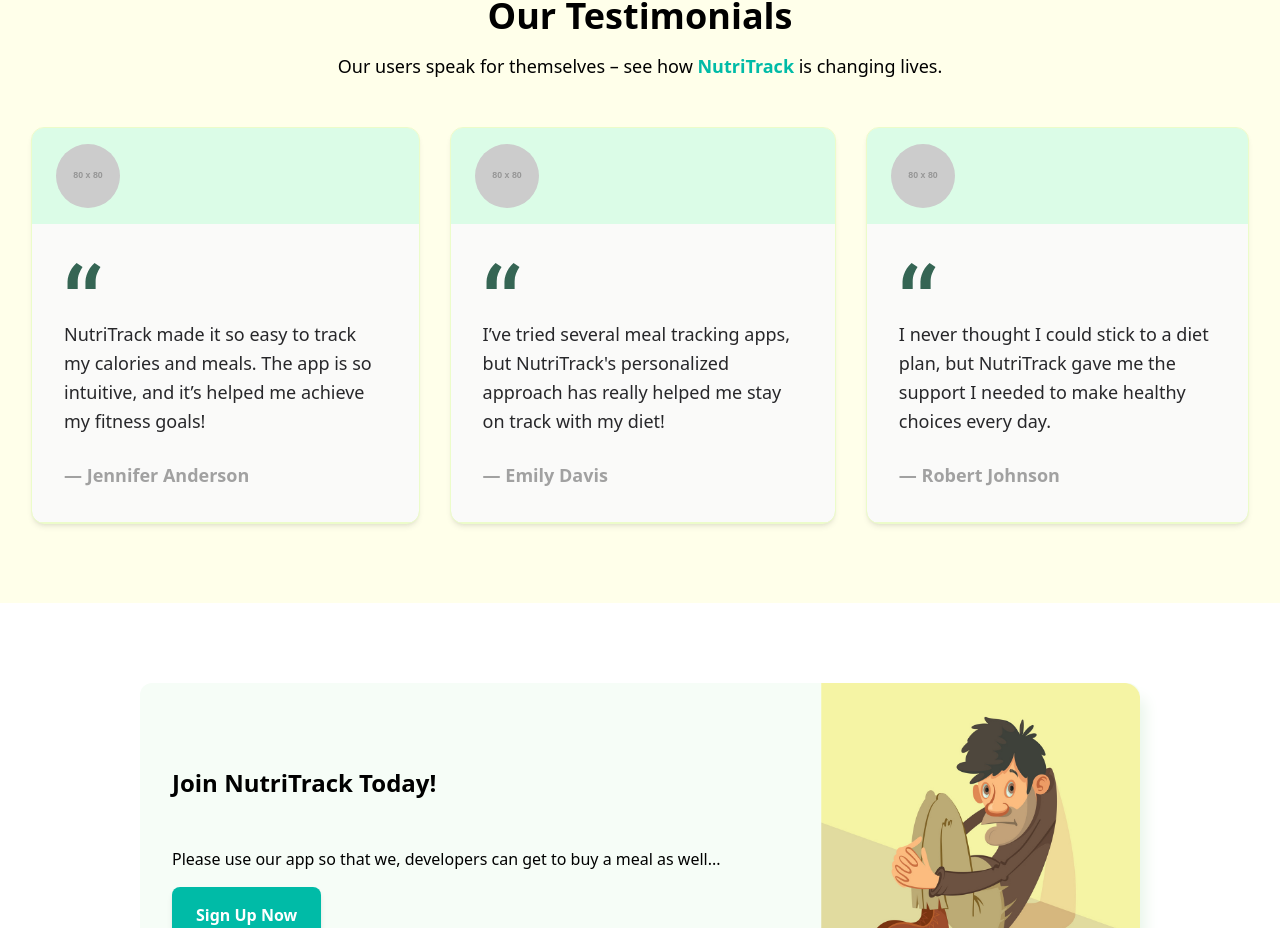
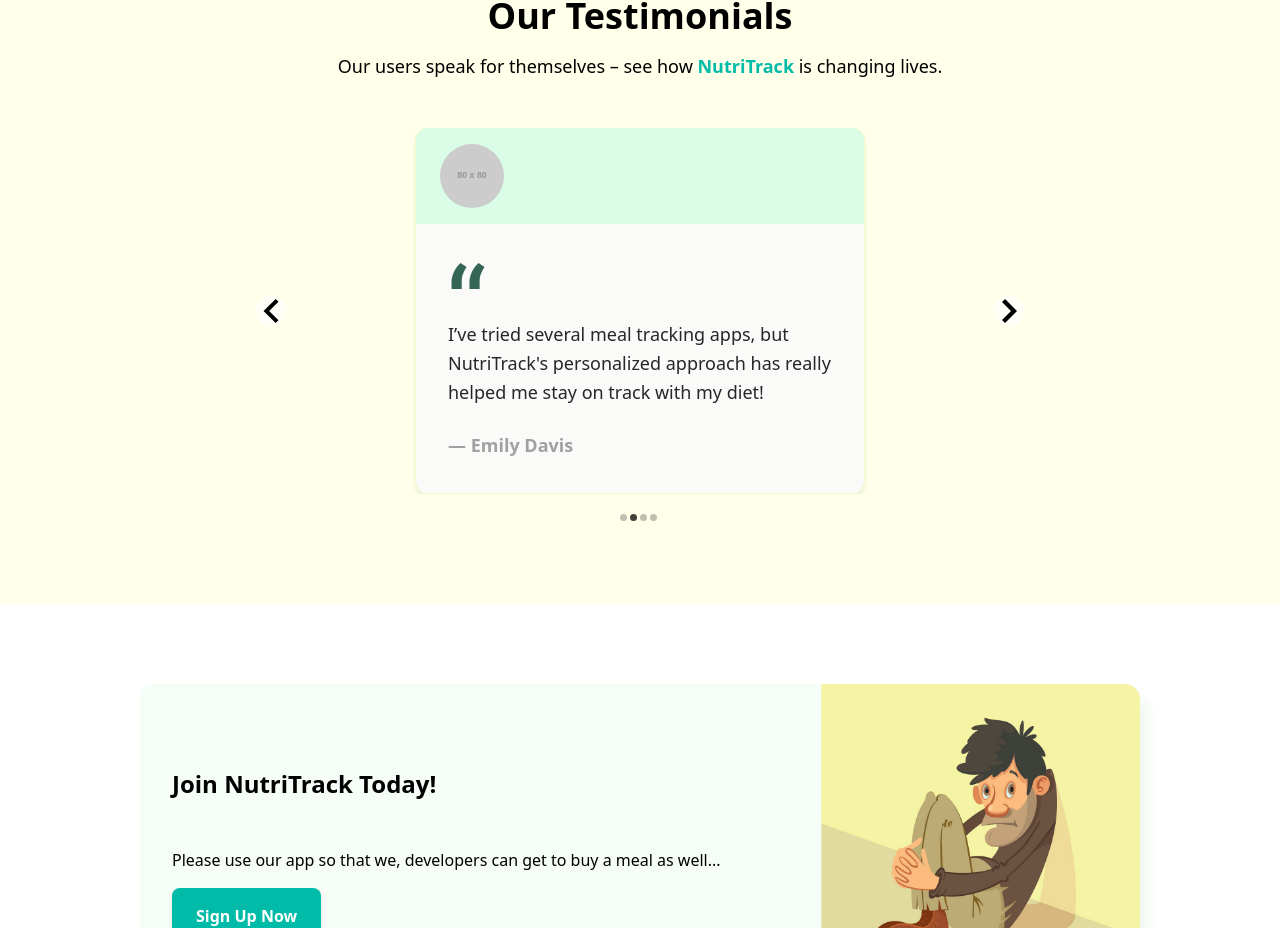
Before and after one commit to NutriTrack-CS25/NutriTrack, a React (Vite) app in the folder frontend/: page / in a window 1280 px wide. Shown: the part 2174-3102 px from the top of the page. Built offline with nearby package versions, Linux system fonts and the light colour scheme.

Commit message:
feat: add slideEffect

```diff
--- a/frontend/package.json
+++ b/frontend/package.json
@@ -20,6 +20,7 @@
     "react": "^19.0.0",
     "react-dom": "^19.0.0",
     "react-router-dom": "^7.4.0",
+    "react-slideshow-image": "^4.3.2",
     "tailwindcss": "^4.0.14"
   },
   "devDependencies": {
--- a/frontend/src/pages/Home/sections/Testimonials.jsx
+++ b/frontend/src/pages/Home/sections/Testimonials.jsx
@@ -1,9 +1,47 @@
 import React from "react";
 import Card from "../../../components/Card";
+import { Slide } from "react-slideshow-image";
+import "react-slideshow-image/dist/styles.css";
+
+const testimonials = [
+  {
+    imageSrc: "https://placehold.co/80x80",
+    altText: "Customer 1",
+    testimonial:
+      "NutriTrack made it so easy to track my calories and meals. The app is so intuitive, and it’s helped me achieve my fitness goals!",
+    customerName: "Jennifer Anderson",
+  },
+  {
+    imageSrc: "https://placehold.co/80x80",
+    altText: "Customer 2",
+    testimonial:
+      "I’ve tried several meal tracking apps, but NutriTrack's personalized approach has really helped me stay on track with my diet!",
+    customerName: "Emily Davis",
+  },
+  {
+    imageSrc: "https://placehold.co/80x80",
+    altText: "Customer 3",
+    testimonial:
+      "I never thought I could stick to a diet plan, but NutriTrack gave me the support I needed to make healthy choices every day.",
+    customerName: "Robert Johnson",
+  },
+  {
+    imageSrc: "https://placehold.co/80x80",
+    altText: "Customer 4",
+    testimonial:
+      "I never thought I could stick to a diet plan, but NutriTrack gave me the support I needed to make healthy choices every day.",
+    customerName: "Robert Johnson",
+  },
+];
+
+const slideSettings = {
+  infinite: true,
+  arrows: true, // Hide arrows for a cleaner look
+  indicators: true, // Show navigation dots
+};
 
 const Testimonials = () => {
   return (
-    <>
     <section className="bg-[#FFFFEA] py-20">
       <h2 className="text-4xl font-bold text-center">Our Testimonials</h2>
       <p className="text-lg text-center mt-4">
@@ -11,29 +49,39 @@
         <span className="text-teal-500 font-semibold">NutriTrack</span> is
         changing lives.
       </p>
-        <div className="flex justify-around gap-8 mt-12 items-center px-8">
-          <Card
-            imageSrc="https://placehold.co/80x80"
-            altText="Customer 1"
-            testimonial="NutriTrack made it so easy to track my calories and meals. The app is so intuitive, and it’s helped me achieve my fitness goals!"
-            customerName="Jennifer Anderson"
-          />
-          <Card
-            imageSrc="https://placehold.co/80x80"
-            altText="Customer 2"
-            testimonial="I’ve tried several meal tracking apps, but NutriTrack's personalized approach has really helped me stay on track with my diet!"
-            customerName="Emily Davis"
-          />
-          <Card
-            imageSrc="https://placehold.co/80x80"
-            altText="Customer 3"
-            testimonial="I never thought I could stick to a diet plan, but NutriTrack gave me the support I needed to make healthy choices every day."
-            customerName="Robert Johnson"
-          />
+      <div className="flex justify-center gap-8 mt-12 items-center px-8">
+        <div className="w-full max-w-3xl mx-auto">
+          <Slide {...slideSettings}>
+            {testimonials.map((testimonial, index) => (
+              <div key={index} className="flex justify-center">
+                <Card {...testimonial} />
+              </div>
+            ))}
+          </Slide>
+        </div>
       </div>
     </section>
-    </>
   );
 };
 
 export default Testimonials;
+
+{
+  /* <Slide>
+  {slideImages.map((slideImage, index) => (
+    <div key={index}>
+      <div>
+        <span style={spanStyle}>{slideImage.caption}</span>
+      </div>
+    </div>
+  ))}
+</Slide>; */
+}
+
+{
+  /* <div className="flex justify-around gap-8 mt-12 items-center px-8">
+{testimonialsData.map((testimonial, index) => (
+  <Card key={index} {...testimonial} />
+))}
+</div> */
+}
```
Also changed, not shown: 1 other file (tests, documents, lock files or other folders). Lines whose indentation alone changed are shown as unchanged.
